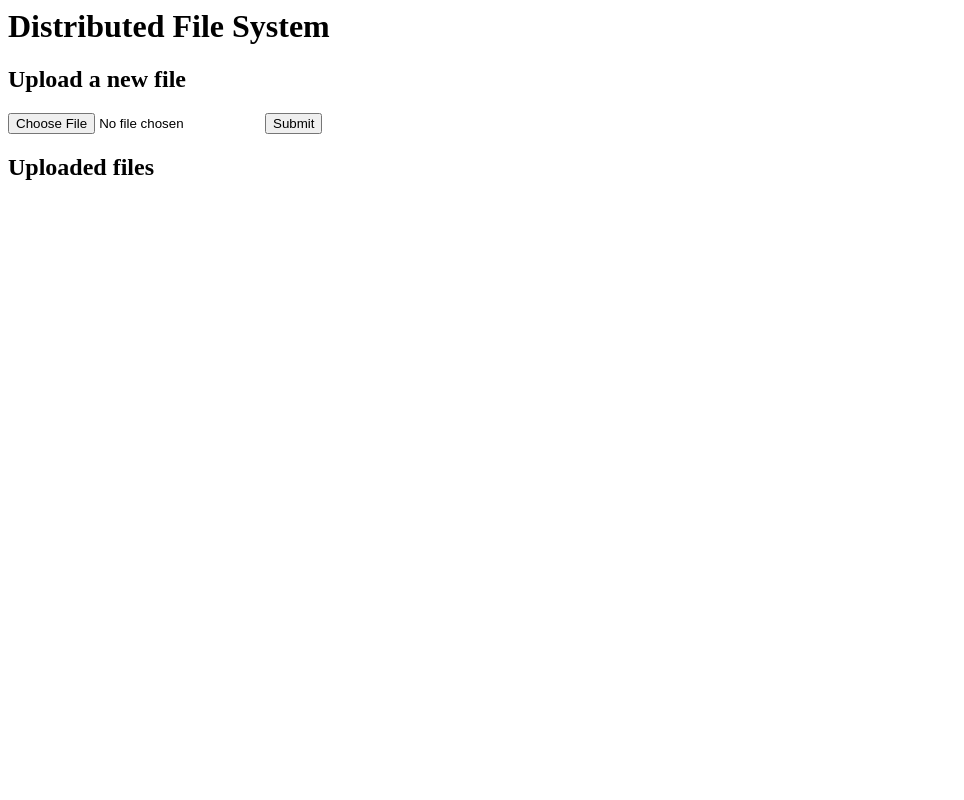
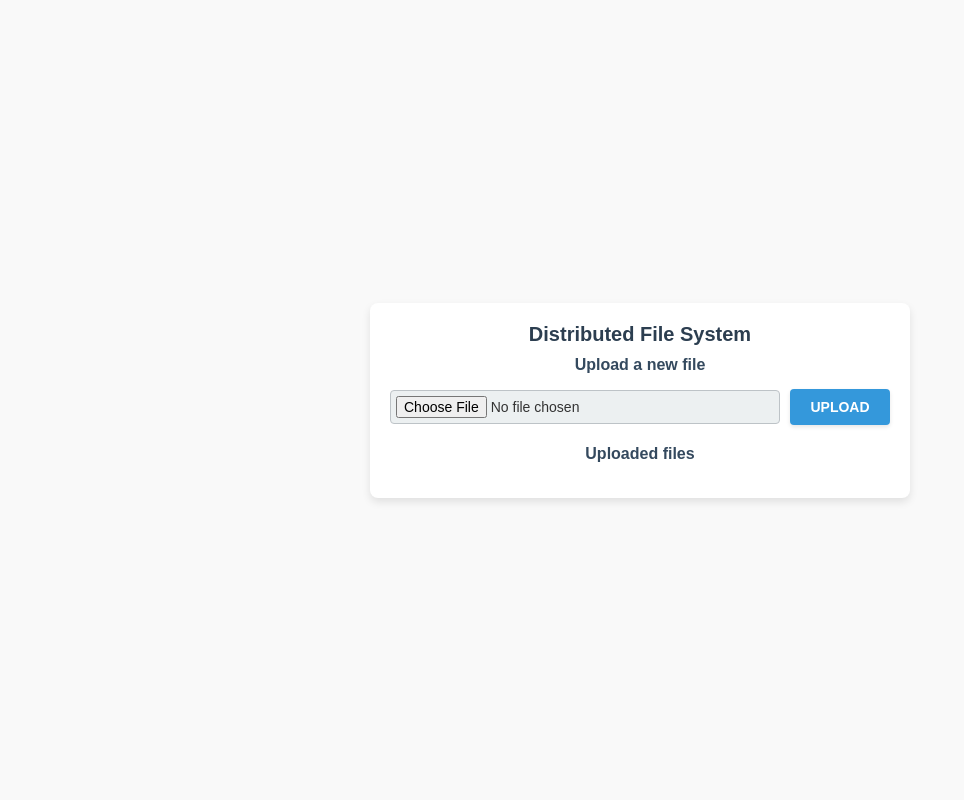
Before and after one commit to UniversityOfHelsinkiCS/distributed-file-system, a FastAPI app: template app/templates/index.html in a window 1280 px wide. Shown: the whole page, without its empty margins (0-964 px from the left). Run offline with FastAPI, Linux system fonts and the light colour scheme; the template is opened without the code that fills it, so the values that code supplies are empty; parts of the project's set-up code (start-up, migrations or seed data) failed here and were passed over.

Commit message:
Style with css

```diff
--- a/app/main.py
+++ b/app/main.py
@@ -2,6 +2,7 @@ from contextlib import asynccontextmanager
 import os
 import asyncio
 from fastapi import FastAPI
+from fastapi.staticfiles import StaticFiles
 from .redis_client import get_redis_store
 
 from .raft_node import RaftNode
@@ -40,6 +41,7 @@ async def lifespan(app: FastAPI):
 
 
 app = FastAPI(lifespan=lifespan)
+app.mount("/app/static", StaticFiles(directory="app/static"), name="static")
 app.raft_node = raft_node
 
 app.include_router(routes_router)
--- /dev/null
+++ b/app/static/style.css
@@ -0,0 +1,106 @@
+body,
+h1,
+h2,
+ul,
+li,
+form {
+  margin: 0;
+  padding: 0;
+  font-family: Arial, sans-serif;
+  color: #333;
+  box-sizing: border-box;
+}
+
+body {
+  background-color: #f9f9f9;
+  display: flex;
+  justify-content: center;
+  align-items: center;
+  height: 100vh;
+  margin: 0;
+}
+
+.container {
+  background: #ffffff;
+  box-shadow: 0 4px 8px rgba(0, 0, 0, 0.1);
+  border-radius: 8px;
+  padding: 20px;
+  max-width: 500px;
+  width: 100%;
+}
+
+.content {
+  text-align: center;
+}
+
+h1 {
+  color: #2c3e50;
+  font-size: 20px;
+  margin-bottom: 10px;
+}
+
+h2 {
+  color: #34495e;
+  font-size: 16px;
+  margin-bottom: 15px;
+}
+
+.upload-form {
+  margin-bottom: 20px;
+}
+
+.upload-form form {
+  align-items: center;
+  display: flex;
+  flex-direction: row;
+  gap: 10px;
+}
+
+.upload-form input[type="file"] {
+  flex-grow: 1;
+  padding: 5px;
+  border: 1px solid #bdc3c7;
+  border-radius: 4px;
+  font-size: 14px;
+  background-color: #ecf0f1;
+  cursor: pointer;
+}
+
+.upload-form input[type="submit"] {
+  flex-shrink: 0;
+  background-color: #3498db;
+  color: white;
+  border: none;
+  padding: 10px 15px;
+  border-radius: 4px;
+  font-size: 14px;
+  font-weight: bold;
+  cursor: pointer;
+  transition: background-color 0.3s;
+  text-transform: uppercase;
+  width: 100px;
+  box-shadow: 0 2px 4px rgba(0, 0, 0, 0.1);
+}
+
+.upload-form input[type="submit"]:hover {
+  background-color: #2980b9;
+}
+
+ul {
+  list-style-type: none;
+  margin-top: 10px;
+  padding-left: 0;
+}
+
+li {
+  padding: 8px 10px;
+  background-color: #ecf0f1;
+  margin-bottom: 5px;
+  border-radius: 4px;
+  text-align: left;
+  box-shadow: 0 1px 3px rgba(0, 0, 0, 0.1);
+}
+
+li:hover {
+  background-color: #bdc3c7;
+}
--- a/app/templates/index.html
+++ b/app/templates/index.html
@@ -1,19 +1,26 @@
 <html>
   <head>
     <title>Distributed File System</title>
+    <link href="{{ url_for('static', path='/style.css') }}" rel="stylesheet" />
   </head>
   <body>
+    <div class="container">
+      <div class="content">
         <h1>Distributed File System</h1>
         <h2>Upload a new file</h2>
+        <div class="upload-form">
           <form action="/upload" enctype="multipart/form-data" method="post">
             <input name="file" type="file" />
-      <input type="submit" />
+            <input type="submit" value="Upload" />
           </form>
+        </div>
         <h2>Uploaded files</h2>
         <ul>
           {% for file in file_list %}
           <li>{{ file }}</li>
           {% endfor %}
         </ul>
+      </div>
+    </div>
   </body>
 </html>
```
Lines whose indentation alone changed are shown as unchanged.
